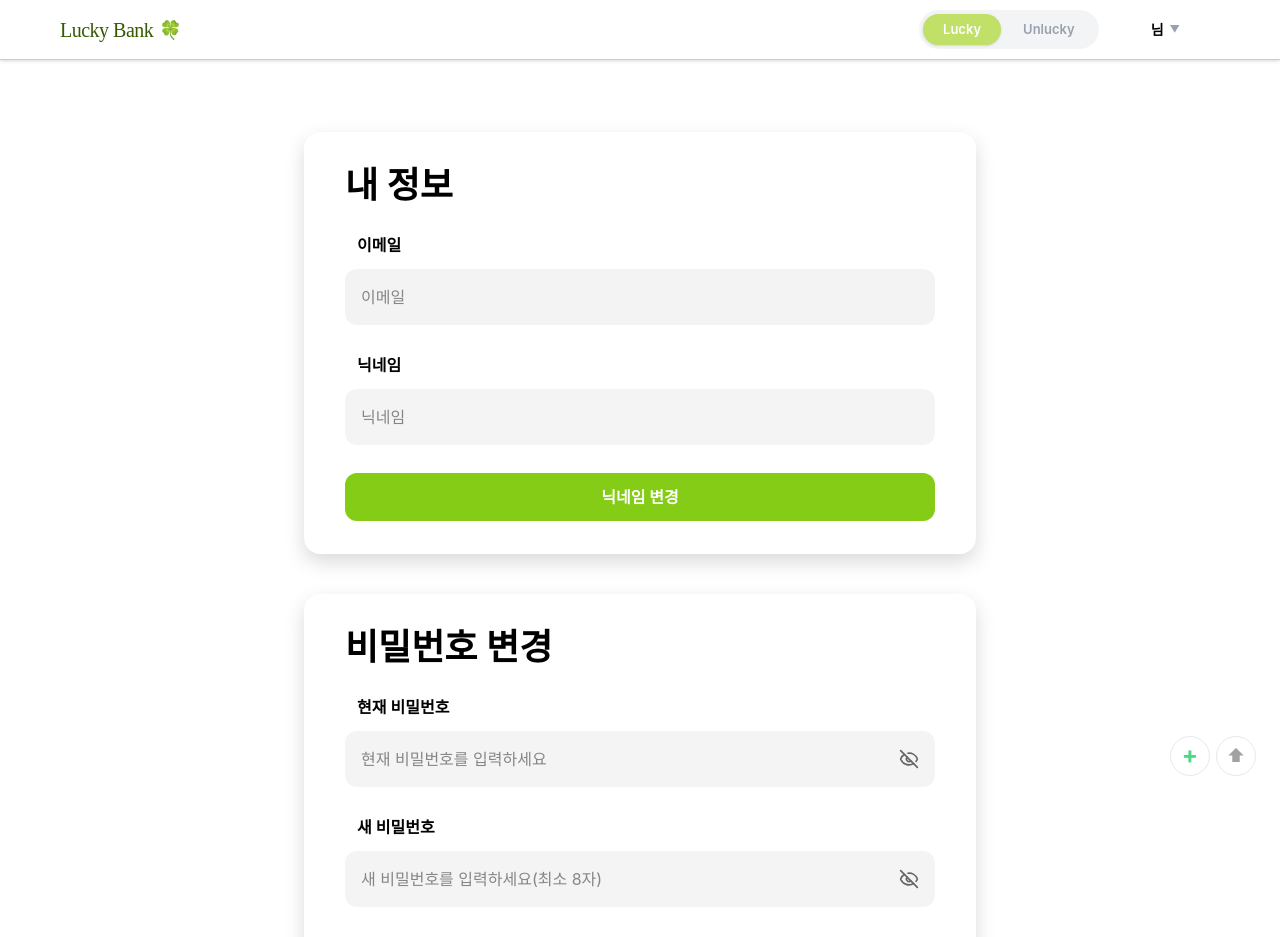
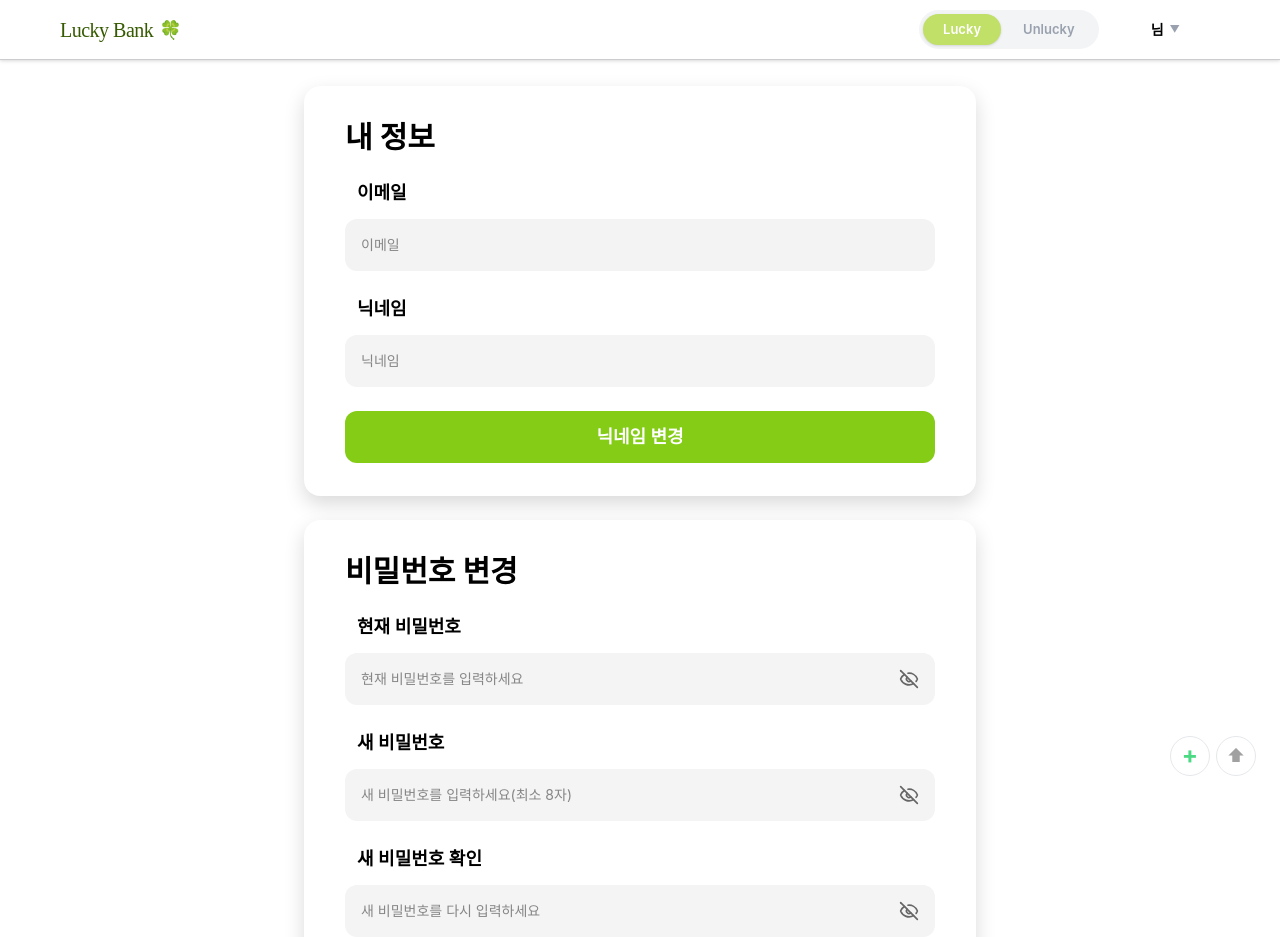
Before and after one commit to kb7-blackpink/Blackpink_AccountBook, a Vue app: page /settings in a window 1280 px wide. Shown: the top 937 px of the page. Built offline with nearby package versions, Linux system fonts and the light colour scheme; data requests are answered from the project's data file; a web font is replaced by a local one.

Commit message:
fix: login, signup, setting page 반응형 처리

```diff
--- a/db.json
+++ b/db.json
@@ -5,7 +5,7 @@
       "name": "박지민",
       "email": "jimin@example.com",
       "password": "1234",
-      "currentMode": "lucky",
+      "currentMode": "unlucky",
       "monthlyBudget": 500000,
       "currencyUnit": "버터떡"
     },
@@ -14,15 +14,6 @@
       "name": "황현진이지롱",
       "email": "test@naver.com",
       "password": "1234",
-      "currentMode": "lucky",
-      "monthlyBudget": 0,
-      "currencyUnit": "원"
-    },
-    {
-      "id": "vYjndR1z0rM",
-      "name": "cxfls",
-      "email": "leecxfls@gmail.com",
-      "password": "dlcofls0530",
       "currentMode": "lucky",
       "monthlyBudget": 0,
       "currencyUnit": "원"
@@ -201,6 +192,5 @@
       "mode": "unlucky",
       "text": "지난달이랑 비슷하네. 더 줄일 생각은 없어요?"
     }
-  ],
-  "$schema": "./node_modules/json-server/schema.json"
+  ]
 }
--- a/src/components/common/BaseButton.vue
+++ b/src/components/common/BaseButton.vue
@@ -2,7 +2,7 @@
   <button
     :type="type"
     :disabled="disabled"
-    class="rounded-xl px-4 py-3 font-bold transition disabled:cursor-not-allowed disabled:opacity-50 hover:opacity-90 active:opacity-80 hover:cursor-pointer"
+    class="rounded-xl text-md lg:text-lg px-4 py-3 font-bold transition disabled:cursor-not-allowed disabled:opacity-50 hover:opacity-90 active:opacity-80 hover:cursor-pointer"
     :class="buttonClass"
   >
     {{ text }}
--- a/src/components/common/BaseCard.vue
+++ b/src/components/common/BaseCard.vue
@@ -1,6 +1,6 @@
 <template>
   <div
-    class="w-full max-w-2xl flex flex-col rounded-2xl bg-app border border-white/50 text-app shadow-[0_8px_20px_rgba(0,0,0,0.15)] px-10 py-8 gap-8"
+    class="w-full max-w-2xl flex flex-col rounded-2xl bg-app border border-white/50 text-app shadow-[0_8px_20px_rgba(0,0,0,0.15)] px-8 py-6 lg:px-10 lg:py-8 gap-8"
   >
     <slot />
   </div>
--- a/src/components/common/BaseInput.vue
+++ b/src/components/common/BaseInput.vue
@@ -3,7 +3,7 @@
     <label
       v-if="label"
       :for="id"
-      class="mb-3 ml-3 block text-md font-semibold text-app"
+      class="mb-3 ml-3 block text-md lg:text-lg font-semibold text-app"
     >
       {{ label }}
     </label>
@@ -16,7 +16,7 @@
         :value="modelValue"
         :disabled="disabled"
         :autocomplete="autocomplete"
-        class="w-full rounded-xl p-4 text-md outline-none transition-colors duration-200 placeholder-app focus:ring-1"
+        class="w-full rounded-xl p-4 text-sm lg:text-md outline-none transition-colors duration-200 placeholder-app focus:ring-1"
         :class="[
           disabled
             ? 'cursor-not-allowed bg-input-disabled text-input-disabled'
--- a/src/components/layout/AppHeader.vue
+++ b/src/components/layout/AppHeader.vue
@@ -316,7 +316,7 @@ async function handleModeChange(newMode) {
 function goToProfile() {
   isOpen.value = false;
   isMobileOpen.value = false;
-  // router.push('/profile')
+  router.push('/settings');
 }
 
 function handleLogout() {
--- a/src/pages/LoginPage.vue
+++ b/src/pages/LoginPage.vue
@@ -1,8 +1,8 @@
 <template>
   <div
-    class="flex min-h-[calc(100dvh-60px-24px)] w-full flex-col items-center justify-center gap-10 py-[60px]"
+    class="flex min-h-[calc(100dvh-60px-24px)] w-full flex-col items-center justify-center gap-3 lg:gap-6 px-3 lg:py-3.5 lg:px-6"
   >
-    <h1 class="text-4xl font-bold">로그인</h1>
+    <h1 class="text-2xl font-bold lg:text-3xl">로그인</h1>
 
     <BaseCard>
       <form class="flex flex-col gap-7" @submit.prevent="handleLogin">
@@ -38,11 +38,11 @@
           :disabled="!email || !password || isLoading"
         />
 
-        <p class="text-center text-md text-secondary">
+        <p class="text-center text-sm lg:text-base text-secondary">
           계정이 필요하신가요?
           <RouterLink
             to="/signup"
-            class="ml-1 text-md text-primary underline hover:opacity-90 active:opacity-80"
+            class="ml-1 text-sm lg:text-base text-primary underline hover:opacity-90 active:opacity-80"
           >
             가입하기
           </RouterLink>
--- a/src/pages/SettingsPage.vue
+++ b/src/pages/SettingsPage.vue
@@ -1,12 +1,12 @@
 <template>
   <div
-    class="flex w-full flex-col items-center justify-center gap-10 py-[60px]"
+    class="flex w-full flex-col items-center justify-center gap-3 lg:gap-6 px-3 lg:py-3.5 lg:px-6"
   >
     <BaseCard>
-      <div class="flex flex-col gap-7">
-        <h1 class="text-4xl font-bold">내 정보</h1>
+      <div class="flex flex-col gap-6">
+        <h1 class="text-lg font-bold lg:text-3xl">내 정보</h1>
 
-        <div class="flex flex-col gap-7">
+        <div class="flex flex-col gap-3 lg:gap-6">
           <BaseInput
             id="email"
             v-model="email"
@@ -33,10 +33,10 @@
     </BaseCard>
 
     <BaseCard>
-      <form class="flex flex-col gap-7" @submit.prevent="handleUpdatePassword">
-        <h2 class="text-4xl font-bold">비밀번호 변경</h2>
+      <form class="flex flex-col gap-6" @submit.prevent="handleUpdatePassword">
+        <h2 class="text-lg font-bold lg:text-3xl">비밀번호 변경</h2>
 
-        <div class="flex flex-col gap-7">
+        <div class="flex flex-col gap-3 lg:gap-6">
           <BaseInput
             id="current-password"
             v-model="currentPassword"
--- a/src/pages/SignupPage.vue
+++ b/src/pages/SignupPage.vue
@@ -1,8 +1,8 @@
 <template>
   <div
-    class="flex min-h-[calc(100dvh-60px-24px)] w-full flex-col items-center justify-center gap-10 py-[60px]"
+    class="flex min-h-[calc(100dvh-60px-24px)] w-full flex-col items-center justify-center gap-3 lg:gap-6 px-3 lg:py-3.5 lg:px-6"
   >
-    <h1 class="text-4xl font-bold">회원가입</h1>
+    <h1 class="text-2xl font-bold lg:text-3xl">회원가입</h1>
 
     <BaseCard>
       <form class="flex flex-col gap-7" @submit.prevent="handleSignup">
@@ -48,11 +48,11 @@
           :disabled="!name || !email || !password || isLoading"
         />
 
-        <p class="text-center text-md text-secondary">
+        <p class="text-center text-sm lg:text-base text-secondary">
           이미 계정이 있나요?
           <RouterLink
             to="/login"
-            class="ml-1 text-md text-primary underline hover:opacity-90 active:opacity-80"
+            class="ml-1 text-sm lg:text-base text-primary underline hover:opacity-90 active:opacity-80"
           >
             로그인하기
           </RouterLink>
```
